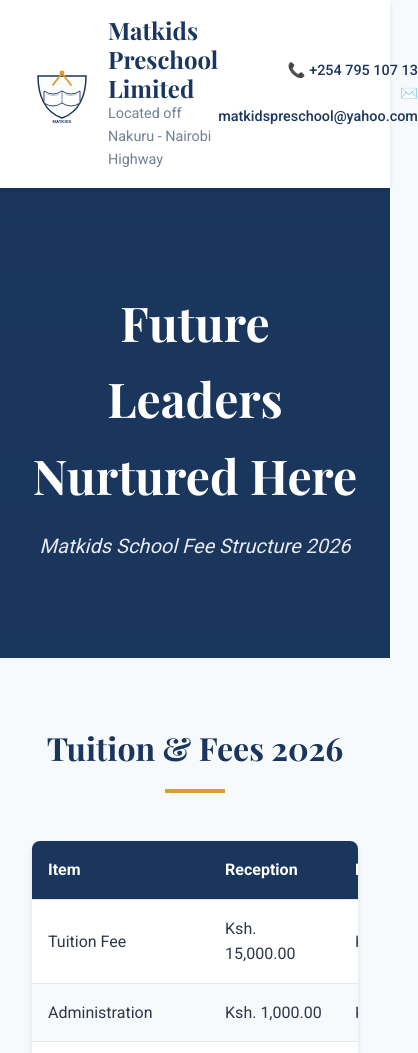
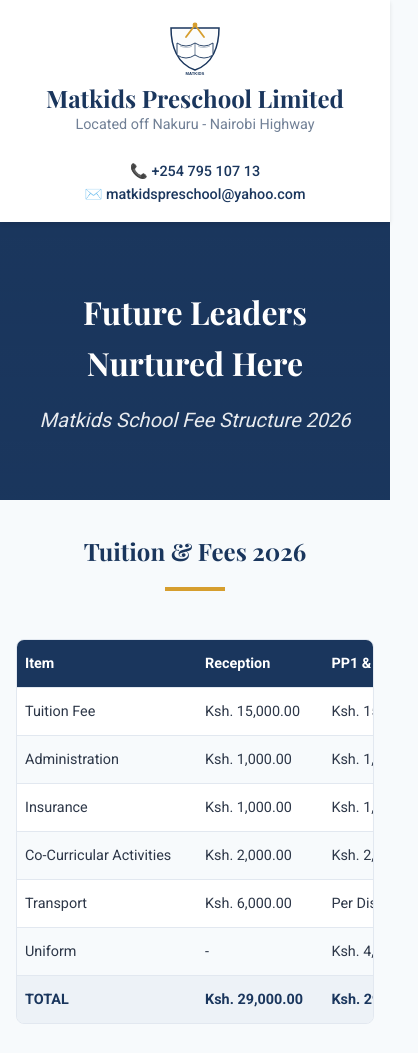
Before and after one commit to Haxor44/matkids-preschool, a plain HTML site: page index.html in a window 390 px wide. Shown: the top 1053 px of the page, 418 px wide, since content can reach past the window. Drawn offline with nearby package versions, Linux system fonts and the light colour scheme.

Commit message:
Fix mobile responsiveness issues

```diff
--- a/styles.css
+++ b/styles.css
@@ -224,3 +224,55 @@
     display: grid;
     gap: 2rem;
 }
+
+/* Mobile Responsiveness */
+@media (max-width: 768px) {
+    .header-container {
+        flex-direction: column;
+        gap: 1rem;
+        padding: 1rem;
+        text-align: center;
+    }
+
+    .brand {
+        flex-direction: column;
+        gap: 0.5rem;
+    }
+
+    .contact-info {
+        text-align: center;
+        margin-top: 0.5rem;
+    }
+
+    .hero {
+        padding: 4rem 1rem;
+    }
+
+    .hero h2 {
+        font-size: 2rem;
+    }
+
+    section {
+        margin: 2rem auto;
+        padding: 0 1rem;
+    }
+
+    h3 {
+        font-size: 1.5rem;
+    }
+
+    .transport-grid {
+        grid-template-columns: 1fr;
+    }
+
+    .table-container {
+        box-shadow: none;
+        border: 1px solid #e2e8f0;
+    }
+
+    th,
+    td {
+        padding: 0.75rem 0.5rem;
+        font-size: 0.9rem;
+    }
+}
```
